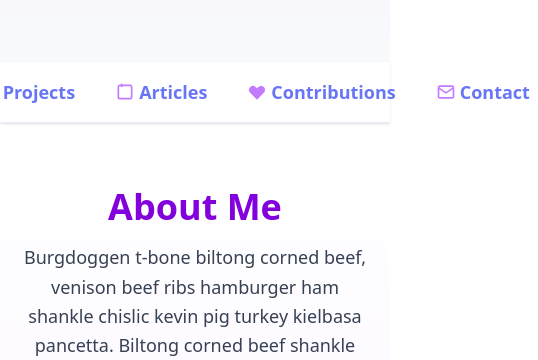
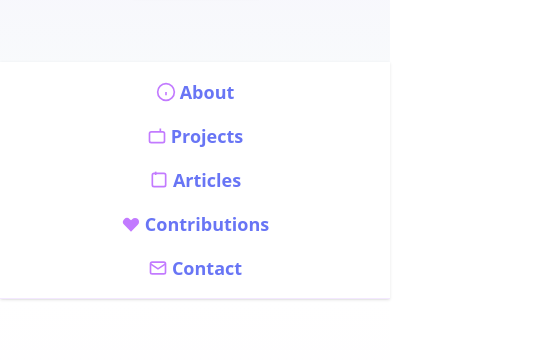
Before and after one commit to jasheloper/portfolio, a website: page v2/v2.html in a window 390 px wide. Shown: the part 444-804 px from the top of the page, 538 px wide, since content can reach past the window. Drawn offline with Linux system fonts and the light colour scheme; files that its build step writes are made by us from their sources.

Commit message:
v2: nav updates

```diff
--- a/v2/v2.html
+++ b/v2/v2.html
@@ -45,7 +45,7 @@
 
   <!-- Sticky Navigation -->
 <nav class="sticky top-0 z-50 bg-white/90 backdrop-blur-md shadow-sm py-3 border-b border-purple-100">
-  <div class="max-w-4xl mx-auto flex justify-center gap-6 text-purple-700 font-semibold text-lg">
+  <div class="max-w-4xl mx-auto flex flex-col md:flex-row items-center md:items-start justify-center text-center md:text-left gap-2 md:gap-6 text-purple-700 font-semibold text-lg">
     <a href="#about" class="flex items-center gap-1 px-2 py-1 rounded hover:bg-purple-50 hover:text-purple-600 focus-visible:ring-2 focus-visible:ring-purple-400 transition" aria-current="page">
       <svg class="w-5 h-5 text-purple-400" fill="none" stroke="currentColor" stroke-width="2" viewBox="0 0 24 24"><circle cx="12" cy="12" r="10"/><path d="M12 16v-4m0-4h.01"/></svg>
       About
```
Also changed, not shown: src/output.css.
